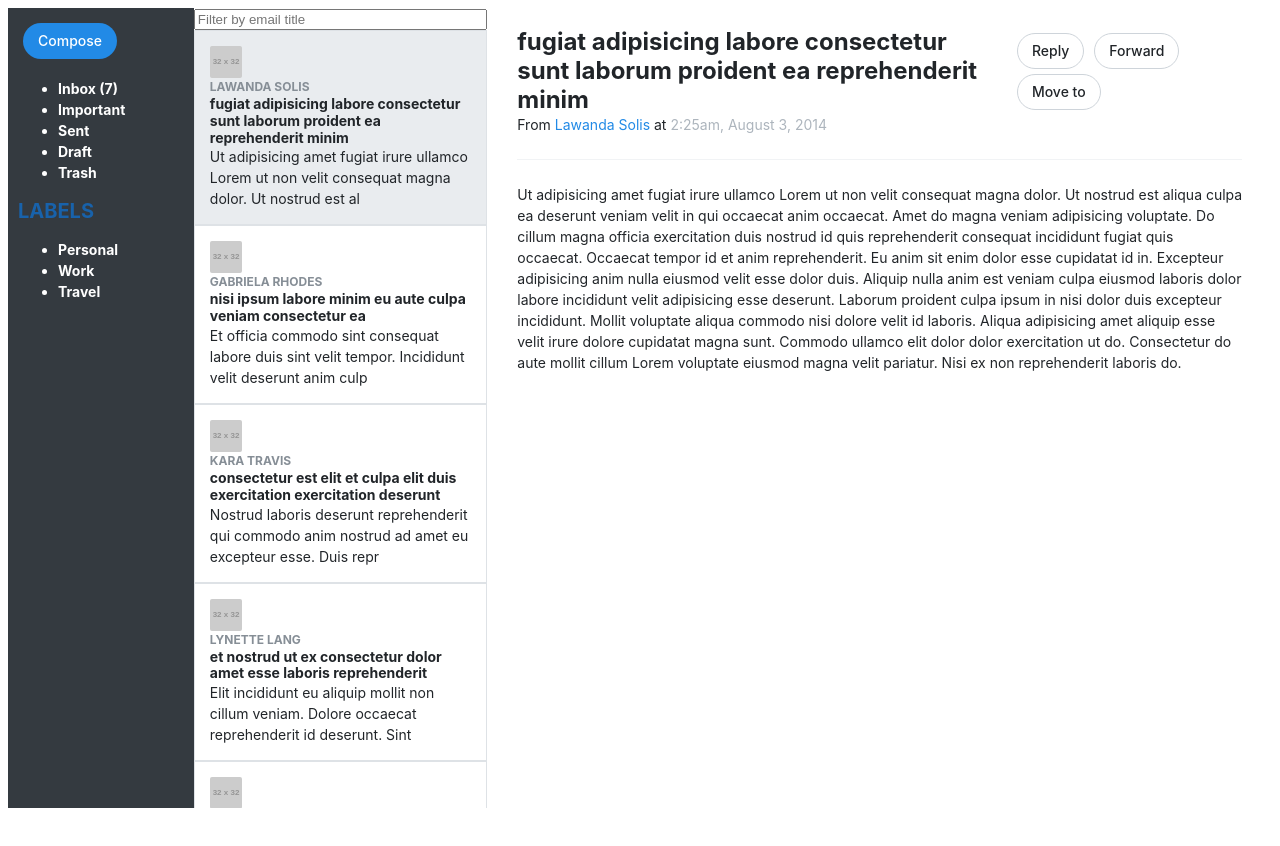
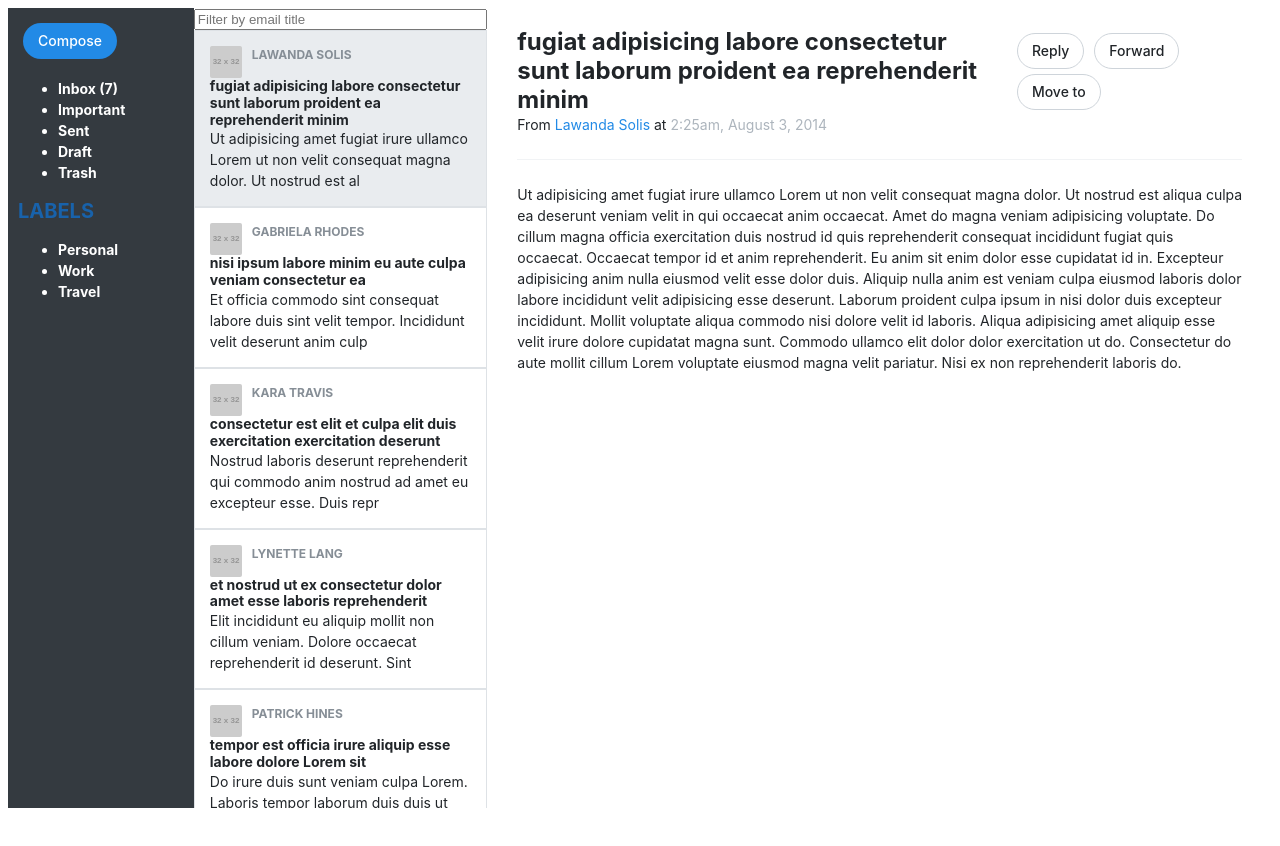
Before and after one commit to marclevetin/progressUI-email-inbox-mockup, a React (Create React App) app: page / in a window 1280 px wide. Shown: the top 846 px of the page. Built offline with nearby package versions, Linux system fonts and the light colour scheme.

Commit message:
image in EmailSummary is in a closer position than where it was.

```diff
--- a/src/components/EmailSummary/EmailSummary.js
+++ b/src/components/EmailSummary/EmailSummary.js
@@ -12,8 +12,8 @@ const EmailSummary = props => {
         onClick={() => props.handleClick(props.id)}
         style={backgroundColor}
       >
+        <div className="page-title-group">
         <img className="user-icon avatar email-avatar" src={props.avatar} alt={`Avatar for ${props.sender}`}/>
-        <div className="page-title-group">
           <h3 className="page-title-sub">{props.sender}</h3>
           <h5 className="page-title text-base">{props.title}</h5>
           <p>{props.preheader}</p>
```
